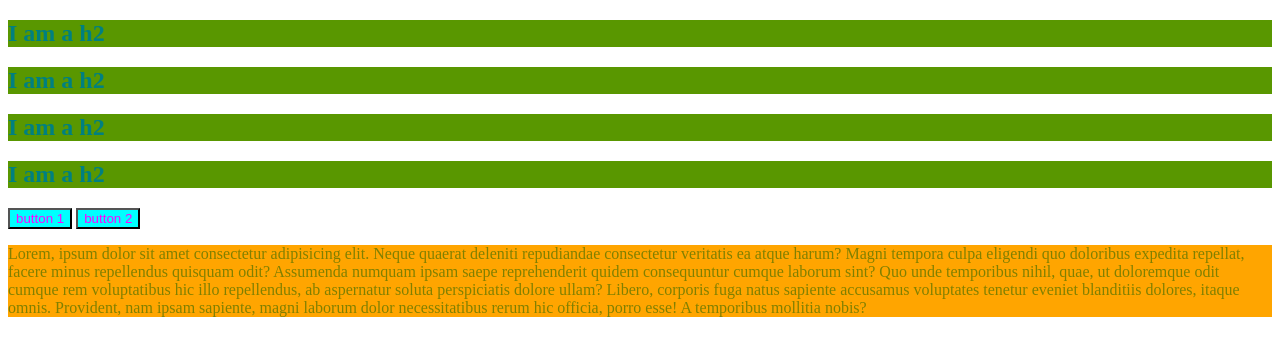
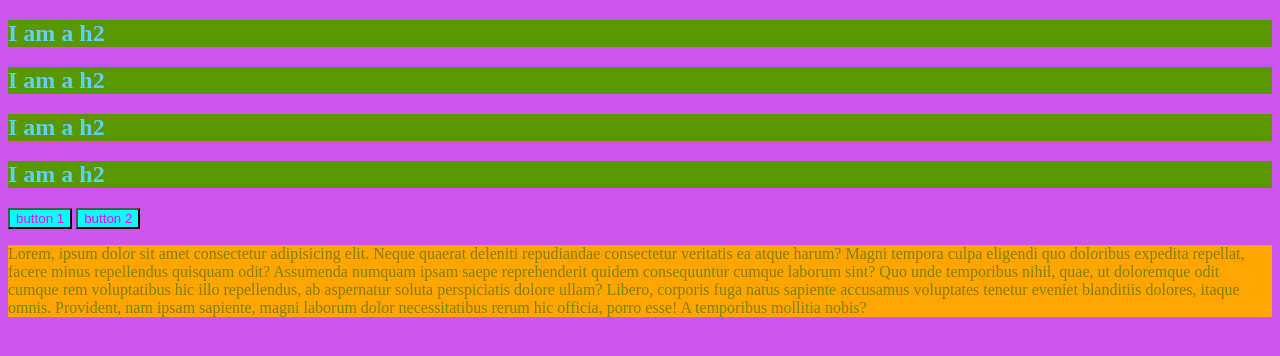
Before and after one commit to profpoochie/webdev_coltsteele_practice, a plain HTML site: page CSS_practice/index.html in a window 1280 px wide. Drawn offline with Linux system fonts and the light colour scheme.

Commit message:
update to hexadecimal colors

```diff
--- a/CSS_practice/app.css
+++ b/CSS_practice/app.css
@@ -1,5 +1,5 @@
 h2 {
-    color: teal;
+    color: #5fcffc;
     background-color: rgb(89, 151, 0);
 }
 
@@ -12,3 +12,7 @@ p {
     color: olive;
     background: orange;
 }
+
+body {
+    background-color: #c5e;
+}
```
